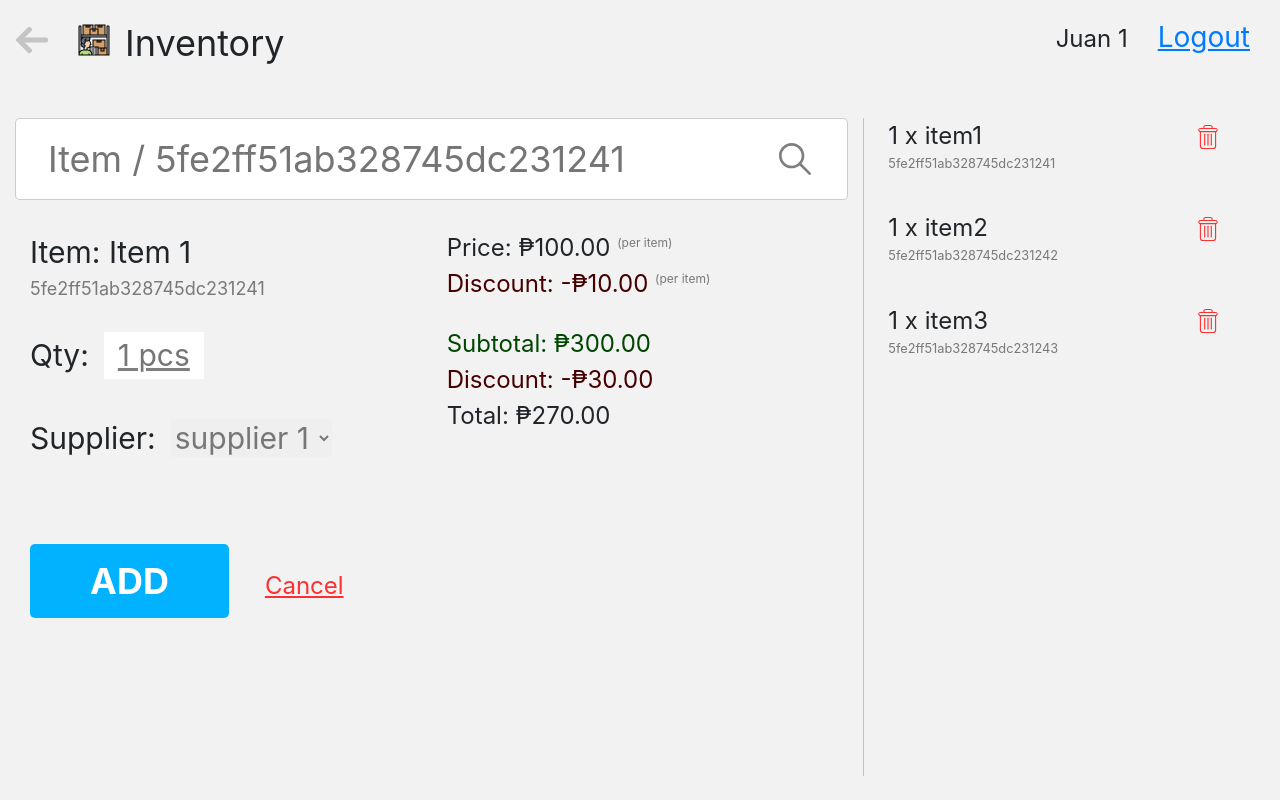
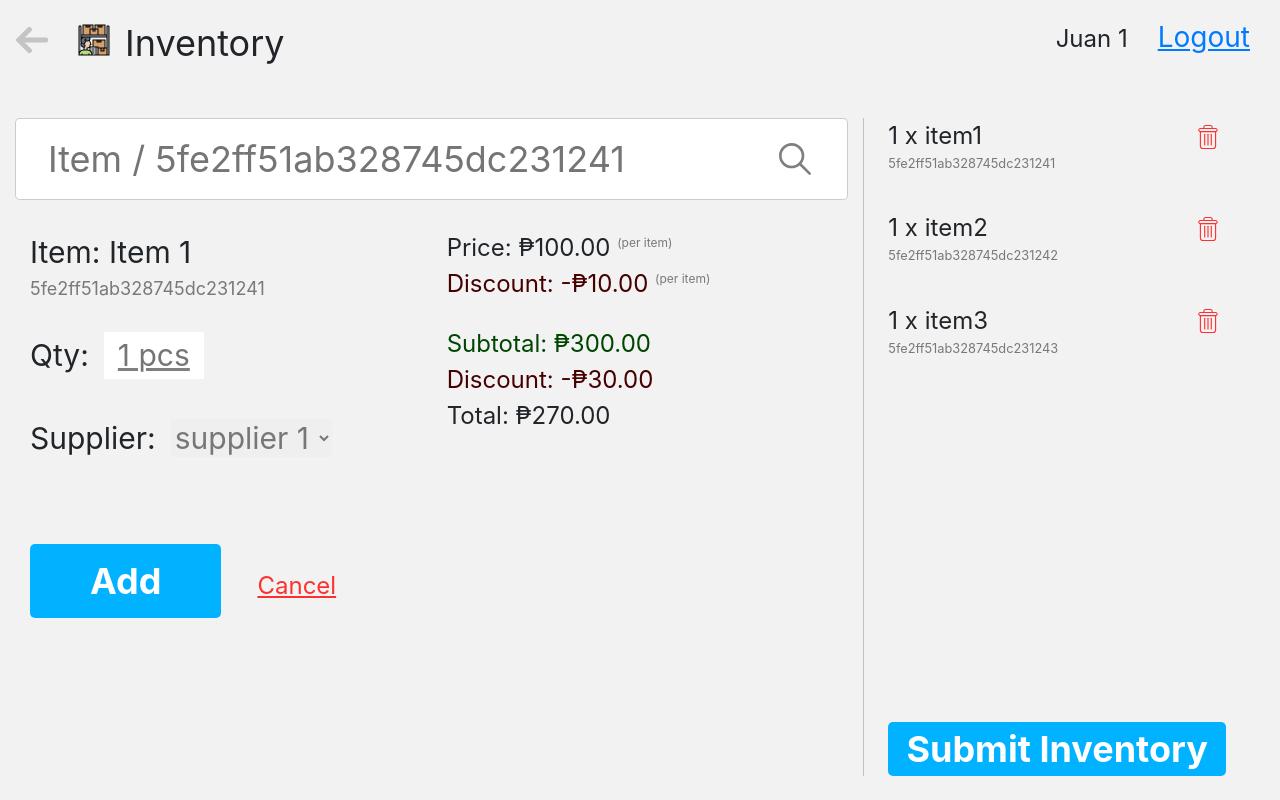
Before and after one commit to Simperfy/pos-inventory-system-ui, a React (Create React App) app: page / in a window 1280 px wide. Built offline with nearby package versions, Linux system fonts and the light colour scheme.

Commit message:
ADDED: Submit Inventory Button

```diff
--- /dev/null
+++ b/src/components/FormButtonCancel.js
@@ -0,0 +1,11 @@
+import React from 'react';
+
+function FormButtonCancel({ handleCancel }) {
+  return (
+    <button onClick={handleCancel} type="button" className="cancel-item">
+      Cancel
+    </button>
+  );
+}
+
+export default FormButtonCancel;
--- /dev/null
+++ b/src/components/FormButtonPrimary.css
@@ -0,0 +1,16 @@
+.add-item {
+  border: none;
+  outline: none;
+  border-radius: 5px;
+  padding: 0.625rem 3.75rem;
+  margin-right: 1.875rem;
+  background-color: #00b2ff;
+  color: white;
+  font-size: 2.25rem;
+  font-weight: bold;
+}
+
+.add-item:focus {
+  outline: none;
+  opacity: 0.8;
+}
--- /dev/null
+++ b/src/components/FormButtonPrimary.js
@@ -0,0 +1,13 @@
+import React from 'react';
+
+import './FormButtonPrimary.css';
+
+function FormButtonPrimary({ text, handleAdd, style }) {
+  return (
+    <button onClick={handleAdd} style={style} type="button" className="add-item">
+      {text}
+    </button>
+  );
+}
+
+export default FormButtonPrimary;
--- a/src/components/FormButtons.js
+++ b/src/components/FormButtons.js
@@ -1,14 +1,13 @@
 import React from 'react';
 
-function FormButtons({handleAdd, handleCancel}) {
+import FormButtonPrimary from './FormButtonPrimary';
+import FormButtonCancel from './FormButtonCancel';
+
+function FormButtons() {
   return (
     <div className="form-btn-group">
-      <button onClick={handleAdd} type="button" className="add-item">
-        ADD
-      </button>
-      <button onClick={handleCancel} type="button" className="cancel-item">
-        Cancel
-      </button>
+      <FormButtonPrimary text="Add" handleAdd={() => console.log('add')} />
+      <FormButtonCancel handleCancel={() => console.log('cancel')} />
     </div>
   );
 }
--- a/src/components/FormGroup.css
+++ b/src/components/FormGroup.css
@@ -56,19 +56,9 @@ span.item-barcode,
   border-radius: 5px;
 }
 
-.form-btn-group .add-item,
 .form-btn-group .cancel-item {
   border: 0;
   outline: none;
-}
-
-.form-btn-group .add-item {
-  padding: 0.625rem 3.75rem;
-  margin-right: 1.875rem;
-  background-color: #00b2ff;
-  color: white;
-  font-size: 2.25rem;
-  font-weight: bold;
 }
 
 .form-btn-group .cancel-item {
--- a/src/components/FormGroup.js
+++ b/src/components/FormGroup.js
@@ -25,7 +25,7 @@ function FormGroup() {
           />
           <FormInputText label={'Qty'} placeHolder={'1 pcs'} />
           <FormSelect label={'Supplier'} options={suppliers} />
-          <FormButtons handleAdd={() => console.log('Add')} handleCancel={() => console.log('Cancel')} />
+          <FormButtons />
         </div>
       </div>
 
--- a/src/layout/PendingItemsLayout.js
+++ b/src/layout/PendingItemsLayout.js
@@ -2,10 +2,19 @@ import React from 'react';
 
 import PendingItems from '../components/PendingItems';
 
+import FormButtonPrimary from '../components/FormButtonPrimary';
+
 function PendingItemsLayout() {
   return (
-    <div className="pending-items-container px-4">
-      <PendingItems />
+    <div className="pending-items-container px-4 d-flex flex-column justify-content-between">
+      <div>
+        <PendingItems />
+      </div>
+      <FormButtonPrimary
+        style={{ padding: 0, width: '100%' }}
+        text="Submit Inventory"
+        handleAdd={() => console.log('submit')}
+      />
     </div>
   );
 }
```
Also changed, not shown: 1 other file (tests, documents, lock files or other folders).
